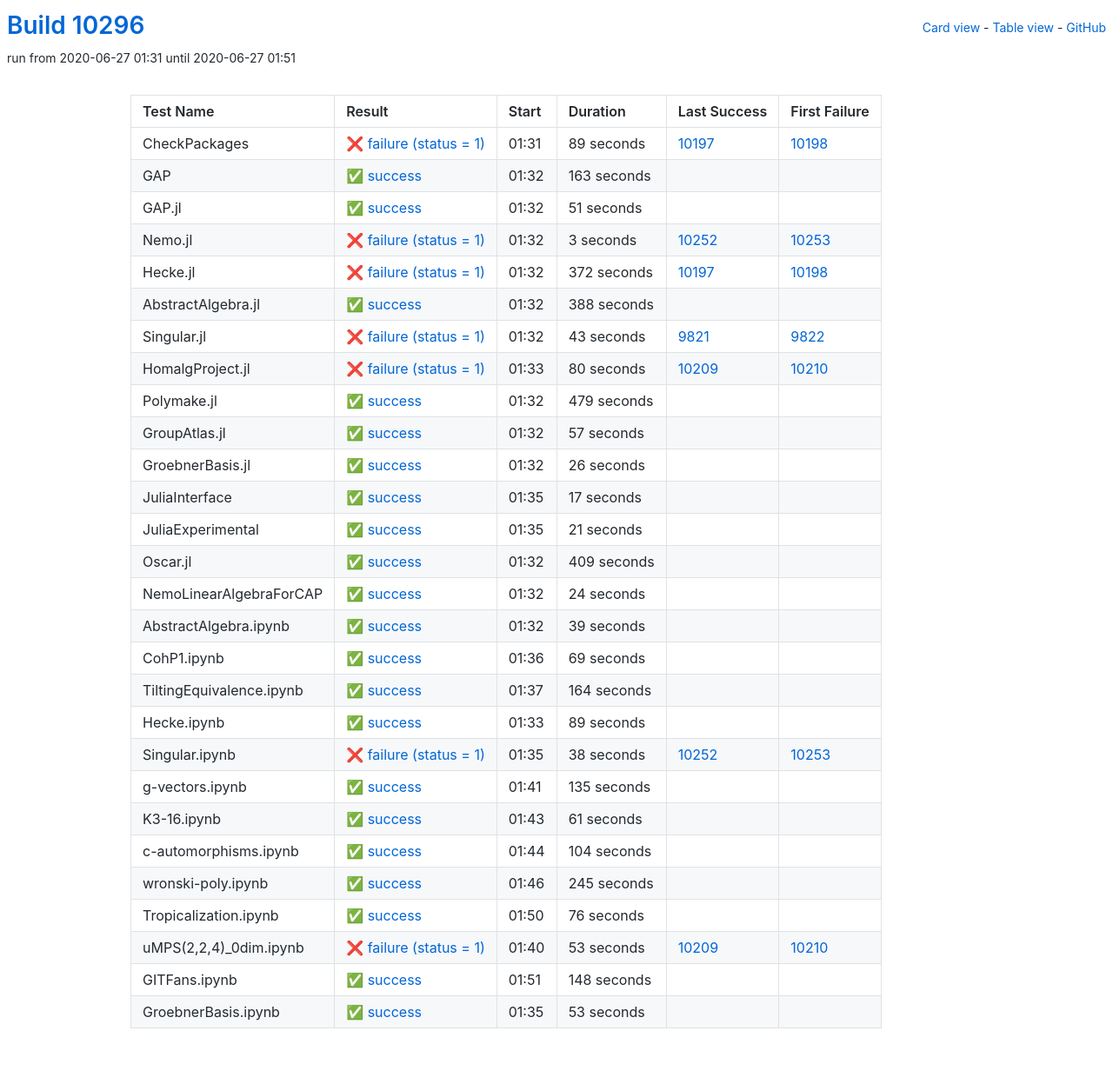
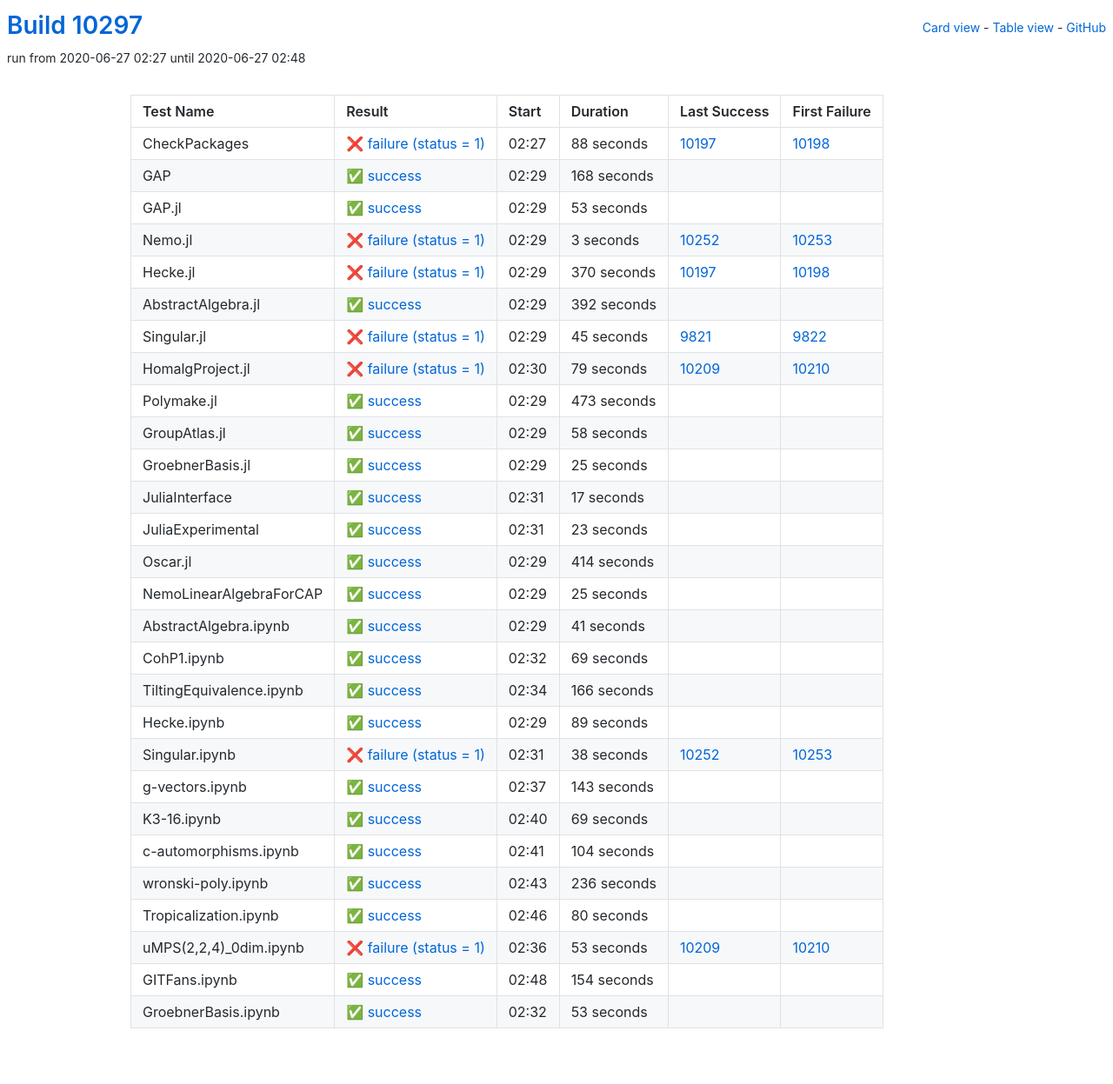
Before and after one commit to oscar-system/oscar-ci-status, a Jekyll site: the page built from table.html, in a window 1280 px wide. Shown: the whole page at 87% size. Built offline with Jekyll 4.4.1, drawn with Linux system fonts in a browser that asks for light colours.

Commit message:
Build #10297

```diff
--- a/_data/ci.yml
+++ b/_data/ci.yml
@@ -1,6 +1,6 @@
 ---
-build: 10296
-build_url: https://oscarci.mathematik.uni-kl.de/job/oscar/10296/
+build: 10297
+build_url: https://oscarci.mathematik.uni-kl.de/job/oscar/10297/
 job: oscar
 organization: oscar-system
 repo: oscar-ci-status
@@ -8,44 +8,44 @@ repourl: https://github.com/oscar-system/oscar-ci-status
 tests:
 - name: CheckPackages
   id: checkpackages
-  log: https://oscarci.mathematik.uni-kl.de/job/oscar/10296/artifact/logs/build-10296/CheckPackages.log
-  start: 2020-06-27 01:31
+  log: https://oscarci.mathematik.uni-kl.de/job/oscar/10297/artifact/logs/build-10297/CheckPackages.log
+  start: 2020-06-27 02:27
   success: false
   exitcode: 1
   status: failure
-  duration: 89
+  duration: 88
   last_success: 10197
   last_success_url: https://oscarci.mathematik.uni-kl.de/job/oscar/10197/
   first_failure: 10198
   first_failure_url: https://oscarci.mathematik.uni-kl.de/job/oscar/10198/
 - name: GAP
   id: gap
-  log: https://oscarci.mathematik.uni-kl.de/job/oscar/10296/artifact/logs/build-10296/GAP.log
-  start: 2020-06-27 01:32
+  log: https://oscarci.mathematik.uni-kl.de/job/oscar/10297/artifact/logs/build-10297/GAP.log
+  start: 2020-06-27 02:29
   success: true
   exitcode: 0
   status: success
-  duration: 163
+  duration: 168
   last_success: false
   last_success_url:
   first_failure: false
   first_failure_url:
 - name: GAP.jl
   id: gap-jl
-  log: https://oscarci.mathematik.uni-kl.de/job/oscar/10296/artifact/logs/build-10296/GAP.jl.log
-  start: 2020-06-27 01:32
+  log: https://oscarci.mathematik.uni-kl.de/job/oscar/10297/artifact/logs/build-10297/GAP.jl.log
+  start: 2020-06-27 02:29
   success: true
   exitcode: 0
   status: success
-  duration: 51
+  duration: 53
   last_success: false
   last_success_url:
   first_failure: false
   first_failure_url:
 - name: Nemo.jl
   id: nemo-jl
-  log: https://oscarci.mathematik.uni-kl.de/job/oscar/10296/artifact/logs/build-10296/Nemo.jl.log
-  start: 2020-06-27 01:32
+  log: https://oscarci.mathematik.uni-kl.de/job/oscar/10297/artifact/logs/build-10297/Nemo.jl.log
+  start: 2020-06-27 02:29
   success: false
   exitcode: 1
   status: failure
@@ -56,92 +56,92 @@ tests:
   first_failure_url: https://oscarci.mathematik.uni-kl.de/job/oscar/10253/
 - name: Hecke.jl
   id: hecke-jl
-  log: https://oscarci.mathematik.uni-kl.de/job/oscar/10296/artifact/logs/build-10296/Hecke.jl.log
-  start: 2020-06-27 01:32
+  log: https://oscarci.mathematik.uni-kl.de/job/oscar/10297/artifact/logs/build-10297/Hecke.jl.log
+  start: 2020-06-27 02:29
   success: false
   exitcode: 1
   status: failure
-  duration: 372
+  duration: 370
   last_success: 10197
   last_success_url: https://oscarci.mathematik.uni-kl.de/job/oscar/10197/
   first_failure: 10198
   first_failure_url: https://oscarci.mathematik.uni-kl.de/job/oscar/10198/
 - name: AbstractAlgebra.jl
   id: abstractalgebra-jl
-  log: https://oscarci.mathematik.uni-kl.de/job/oscar/10296/artifact/logs/build-10296/AbstractAlgebra.jl.log
-  start: 2020-06-27 01:32
+  log: https://oscarci.mathematik.uni-kl.de/job/oscar/10297/artifact/logs/build-10297/AbstractAlgebra.jl.log
+  start: 2020-06-27 02:29
   success: true
   exitcode: 0
   status: success
-  duration: 388
+  duration: 392
   last_success: false
   last_success_url:
   first_failure: false
   first_failure_url:
 - name: Singular.jl
   id: singular-jl
-  log: https://oscarci.mathematik.uni-kl.de/job/oscar/10296/artifact/logs/build-10296/Singular.jl.log
-  start: 2020-06-27 01:32
+  log: https://oscarci.mathematik.uni-kl.de/job/oscar/10297/artifact/logs/build-10297/Singular.jl.log
+  start: 2020-06-27 02:29
   success: false
   exitcode: 1
   status: failure
-  duration: 43
+  duration: 45
   last_success: 9821
   last_success_url: https://oscarci.mathematik.uni-kl.de/job/oscar/9821/
   first_failure: 9822
   first_failure_url: https://oscarci.mathematik.uni-kl.de/job/oscar/9822/
 - name: HomalgProject.jl
   id: homalgproject-jl
-  log: https://oscarci.mathematik.uni-kl.de/job/oscar/10296/artifact/logs/build-10296/HomalgProject.jl.log
-  start: 2020-06-27 01:33
+  log: https://oscarci.mathematik.uni-kl.de/job/oscar/10297/artifact/logs/build-10297/HomalgProject.jl.log
+  start: 2020-06-27 02:30
   success: false
   exitcode: 1
   status: failure
-  duration: 80
+  duration: 79
   last_success: 10209
   last_success_url: https://oscarci.mathematik.uni-kl.de/job/oscar/10209/
   first_failure: 10210
   first_failure_url: https://oscarci.mathematik.uni-kl.de/job/oscar/10210/
 - name: Polymake.jl
   id: polymake-jl
-  log: https://oscarci.mathematik.uni-kl.de/job/oscar/10296/artifact/logs/build-10296/Polymake.jl.log
-  start: 2020-06-27 01:32
+  log: https://oscarci.mathematik.uni-kl.de/job/oscar/10297/artifact/logs/build-10297/Polymake.jl.log
+  start: 2020-06-27 02:29
   success: true
   exitcode: 0
   status: success
-  duration: 479
+  duration: 473
   last_success: false
   last_success_url:
   first_failure: false
   first_failure_url:
 - name: GroupAtlas.jl
   id: groupatlas-jl
-  log: https://oscarci.mathematik.uni-kl.de/job/oscar/10296/artifact/logs/build-10296/GroupAtlas.jl.log
-  start: 2020-06-27 01:32
+  log: https://oscarci.mathematik.uni-kl.de/job/oscar/10297/artifact/logs/build-10297/GroupAtlas.jl.log
+  start: 2020-06-27 02:29
   success: true
   exitcode: 0
   status: success
-  duration: 57
+  duration: 58
   last_success: false
   last_success_url:
   first_failure: false
   first_failure_url:
 - name: GroebnerBasis.jl
   id: groebnerbasis-jl
-  log: https://oscarci.mathematik.uni-kl.de/job/oscar/10296/artifact/logs/build-10296/GroebnerBasis.jl.log
-  start: 2020-06-27 01:32
+  log: https://oscarci.mathematik.uni-kl.de/job/oscar/10297/artifact/logs/build-10297/GroebnerBasis.jl.log
+  start: 2020-06-27 02:29
   success: true
   exitcode: 0
   status: success
-  duration: 26
+  duration: 25
   last_success: false
   last_success_url:
   first_failure: false
   first_failure_url:
 - name: JuliaInterface
   id: juliainterface
-  log: https://oscarci.mathematik.uni-kl.de/job/oscar/10296/artifact/logs/build-10296/JuliaInterface.log
-  start: 2020-06-27 01:35
+  log: https://oscarci.mathematik.uni-kl.de/job/oscar/10297/artifact/logs/build-10297/JuliaInterface.log
+  start: 2020-06-27 02:31
   success: true
   exitcode: 0
   status: success
@@ -152,56 +152,56 @@ tests:
   first_failure_url:
 - name: JuliaExperimental
   id: juliaexperimental
-  log: https://oscarci.mathematik.uni-kl.de/job/oscar/10296/artifact/logs/build-10296/JuliaExperimental.log
-  start: 2020-06-27 01:35
+  log: https://oscarci.mathematik.uni-kl.de/job/oscar/10297/artifact/logs/build-10297/JuliaExperimental.log
+  start: 2020-06-27 02:31
   success: true
   exitcode: 0
   status: success
-  duration: 21
+  duration: 23
   last_success: false
   last_success_url:
   first_failure: false
   first_failure_url:
 - name: Oscar.jl
   id: oscar-jl
-  log: https://oscarci.mathematik.uni-kl.de/job/oscar/10296/artifact/logs/build-10296/Oscar.jl.log
-  start: 2020-06-27 01:32
+  log: https://oscarci.mathematik.uni-kl.de/job/oscar/10297/artifact/logs/build-10297/Oscar.jl.log
+  start: 2020-06-27 02:29
   success: true
   exitcode: 0
   status: success
-  duration: 409
+  duration: 414
   last_success: false
   last_success_url:
   first_failure: false
   first_failure_url:
 - name: NemoLinearAlgebraForCAP
   id: nemolinearalgebraforcap
-  log: https://oscarci.mathematik.uni-kl.de/job/oscar/10296/artifact/logs/build-10296/NemoLinearAlgebraForCAP.log
-  start: 2020-06-27 01:32
+  log: https://oscarci.mathematik.uni-kl.de/job/oscar/10297/artifact/logs/build-10297/NemoLinearAlgebraForCAP.log
+  start: 2020-06-27 02:29
   success: true
   exitcode: 0
   status: success
-  duration: 24
+  duration: 25
   last_success: false
   last_success_url:
   first_failure: false
   first_failure_url:
 - name: AbstractAlgebra.ipynb
   id: abstractalgebra-ipynb
-  log: https://oscarci.mathematik.uni-kl.de/job/oscar/10296/artifact/logs/build-10296/AbstractAlgebra.ipynb.log
-  start: 2020-06-27 01:32
+  log: https://oscarci.mathematik.uni-kl.de/job/oscar/10297/artifact/logs/build-10297/AbstractAlgebra.ipynb.log
+  start: 2020-06-27 02:29
   success: true
   exitcode: 0
   status: success
-  duration: 39
+  duration: 41
   last_success: false
   last_success_url:
   first_failure: false
   first_failure_url:
 - name: CohP1.ipynb
   id: cohp1-ipynb
-  log: https://oscarci.mathematik.uni-kl.de/job/oscar/10296/artifact/logs/build-10296/CohP1.ipynb.log
-  start: 2020-06-27 01:36
+  log: https://oscarci.mathematik.uni-kl.de/job/oscar/10297/artifact/logs/build-10297/CohP1.ipynb.log
+  start: 2020-06-27 02:32
   success: true
   exitcode: 0
   status: success
@@ -212,20 +212,20 @@ tests:
   first_failure_url:
 - name: TiltingEquivalence.ipynb
   id: tiltingequivalence-ipynb
-  log: https://oscarci.mathematik.uni-kl.de/job/oscar/10296/artifact/logs/build-10296/TiltingEquivalence.ipynb.log
-  start: 2020-06-27 01:37
+  log: https://oscarci.mathematik.uni-kl.de/job/oscar/10297/artifact/logs/build-10297/TiltingEquivalence.ipynb.log
+  start: 2020-06-27 02:34
   success: true
   exitcode: 0
   status: success
-  duration: 164
+  duration: 166
   last_success: false
   last_success_url:
   first_failure: false
   first_failure_url:
 - name: Hecke.ipynb
   id: hecke-ipynb
-  log: https://oscarci.mathematik.uni-kl.de/job/oscar/10296/artifact/logs/build-10296/Hecke.ipynb.log
-  start: 2020-06-27 01:33
+  log: https://oscarci.mathematik.uni-kl.de/job/oscar/10297/artifact/logs/build-10297/Hecke.ipynb.log
+  start: 2020-06-27 02:29
   success: true
   exitcode: 0
   status: success
@@ -236,8 +236,8 @@ tests:
   first_failure_url:
 - name: Singular.ipynb
   id: singular-ipynb
-  log: https://oscarci.mathematik.uni-kl.de/job/oscar/10296/artifact/logs/build-10296/Singular.ipynb.log
-  start: 2020-06-27 01:35
+  log: https://oscarci.mathematik.uni-kl.de/job/oscar/10297/artifact/logs/build-10297/Singular.ipynb.log
+  start: 2020-06-27 02:31
   success: false
   exitcode: 1
   status: failure
@@ -248,32 +248,32 @@ tests:
   first_failure_url: https://oscarci.mathematik.uni-kl.de/job/oscar/10253/
 - name: g-vectors.ipynb
   id: g-vectors-ipynb
-  log: https://oscarci.mathematik.uni-kl.de/job/oscar/10296/artifact/logs/build-10296/g-vectors.ipynb.log
-  start: 2020-06-27 01:41
+  log: https://oscarci.mathematik.uni-kl.de/job/oscar/10297/artifact/logs/build-10297/g-vectors.ipynb.log
+  start: 2020-06-27 02:37
   success: true
   exitcode: 0
   status: success
-  duration: 135
+  duration: 143
   last_success: false
   last_success_url:
   first_failure: false
   first_failure_url:
 - name: K3-16.ipynb
   id: k3-16-ipynb
-  log: https://oscarci.mathematik.uni-kl.de/job/oscar/10296/artifact/logs/build-10296/K3-16.ipynb.log
-  start: 2020-06-27 01:43
+  log: https://oscarci.mathematik.uni-kl.de/job/oscar/10297/artifact/logs/build-10297/K3-16.ipynb.log
+  start: 2020-06-27 02:40
   success: true
   exitcode: 0
   status: success
-  duration: 61
+  duration: 69
   last_success: false
   last_success_url:
   first_failure: false
   first_failure_url:
 - name: c-automorphisms.ipynb
   id: c-automorphisms-ipynb
-  log: https://oscarci.mathematik.uni-kl.de/job/oscar/10296/artifact/logs/build-10296/c-automorphisms.ipynb.log
-  start: 2020-06-27 01:44
+  log: https://oscarci.mathematik.uni-kl.de/job/oscar/10297/artifact/logs/build-10297/c-automorphisms.ipynb.log
+  start: 2020-06-27 02:41
   success: true
   exitcode: 0
   status: success
@@ -284,32 +284,32 @@ tests:
   first_failure_url:
 - name: wronski-poly.ipynb
   id: wronski-poly-ipynb
-  log: https://oscarci.mathematik.uni-kl.de/job/oscar/10296/artifact/logs/build-10296/wronski-poly.ipynb.log
-  start: 2020-06-27 01:46
+  log: https://oscarci.mathematik.uni-kl.de/job/oscar/10297/artifact/logs/build-10297/wronski-poly.ipynb.log
+  start: 2020-06-27 02:43
   success: true
   exitcode: 0
   status: success
-  duration: 245
+  duration: 236
   last_success: false
   last_success_url:
   first_failure: false
   first_failure_url:
 - name: Tropicalization.ipynb
   id: tropicalization-ipynb
-  log: https://oscarci.mathematik.uni-kl.de/job/oscar/10296/artifact/logs/build-10296/Tropicalization.ipynb.log
-  start: 2020-06-27 01:50
+  log: https://oscarci.mathematik.uni-kl.de/job/oscar/10297/artifact/logs/build-10297/Tropicalization.ipynb.log
+  start: 2020-06-27 02:46
   success: true
   exitcode: 0
   status: success
-  duration: 76
+  duration: 80
   last_success: false
   last_success_url:
   first_failure: false
   first_failure_url:
 - name: uMPS(2,2,4)_0dim.ipynb
   id: umps-2-2-4-0dim-ipynb
-  log: https://oscarci.mathematik.uni-kl.de/job/oscar/10296/artifact/logs/build-10296/uMPS-2-2-4-_0dim.ipynb.log
-  start: 2020-06-27 01:40
+  log: https://oscarci.mathematik.uni-kl.de/job/oscar/10297/artifact/logs/build-10297/uMPS-2-2-4-_0dim.ipynb.log
+  start: 2020-06-27 02:36
   success: false
   exitcode: 1
   status: failure
@@ -320,20 +320,20 @@ tests:
   first_failure_url: https://oscarci.mathematik.uni-kl.de/job/oscar/10210/
 - name: GITFans.ipynb
   id: gitfans-ipynb
-  log: https://oscarci.mathematik.uni-kl.de/job/oscar/10296/artifact/logs/build-10296/GITFans.ipynb.log
-  start: 2020-06-27 01:51
+  log: https://oscarci.mathematik.uni-kl.de/job/oscar/10297/artifact/logs/build-10297/GITFans.ipynb.log
+  start: 2020-06-27 02:48
   success: true
   exitcode: 0
   status: success
-  duration: 148
+  duration: 154
   last_success: false
   last_success_url:
   first_failure: false
   first_failure_url:
 - name: GroebnerBasis.ipynb
   id: groebnerbasis-ipynb
-  log: https://oscarci.mathematik.uni-kl.de/job/oscar/10296/artifact/logs/build-10296/GroebnerBasis.ipynb.log
-  start: 2020-06-27 01:35
+  log: https://oscarci.mathematik.uni-kl.de/job/oscar/10297/artifact/logs/build-10297/GroebnerBasis.ipynb.log
+  start: 2020-06-27 02:32
   success: true
   exitcode: 0
   status: success
```
Also changed, not shown: README.md.
